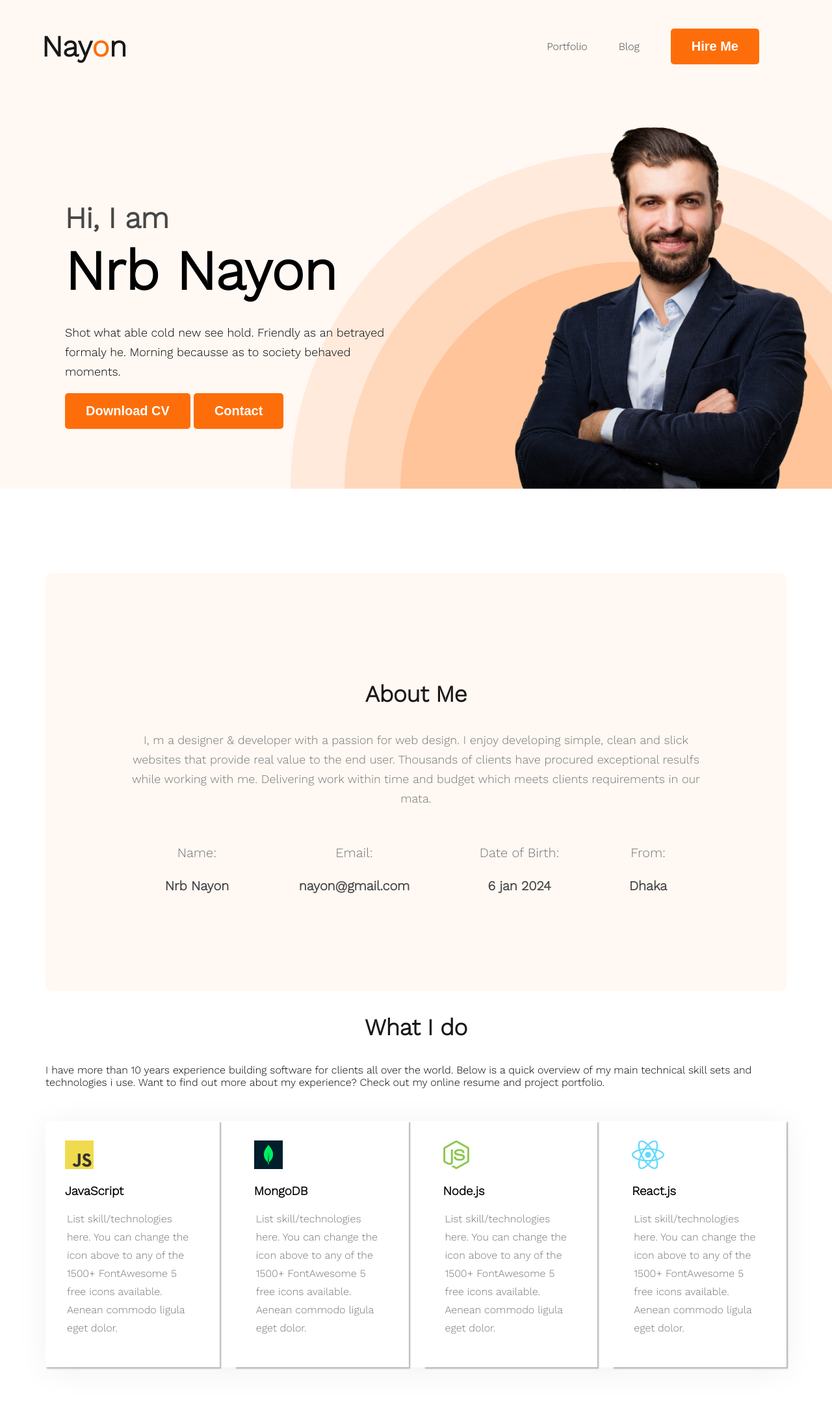
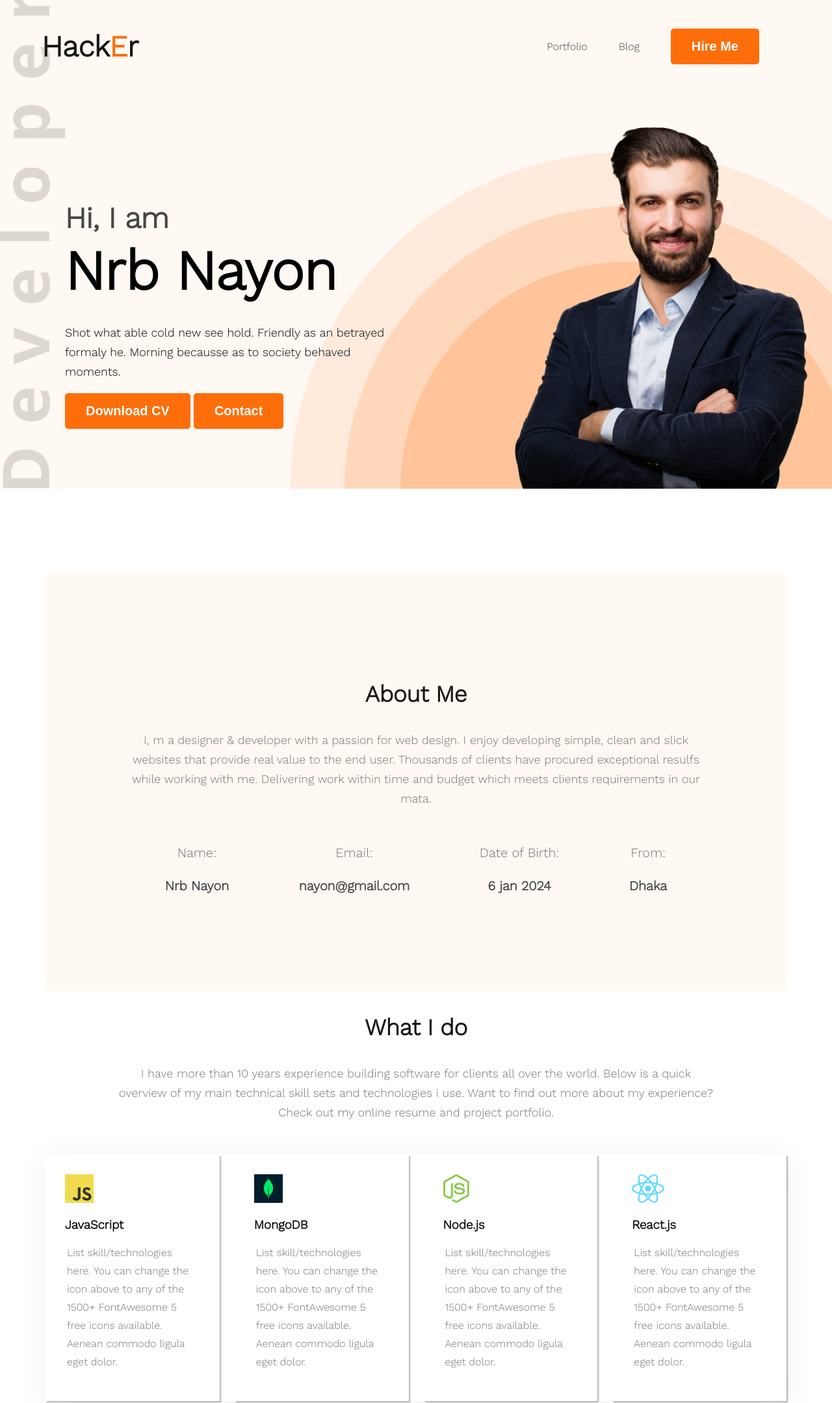
Before and after one commit to nrbnayon/Developer-Portfolio, a plain HTML site: page index.html in a window 1280 px wide. Shown: the top 2159 px of the page at 65% size. Drawn offline with nearby package versions, Linux system fonts and the light colour scheme; files whose address does not match are found by name.

Commit message:
Skill Added

```diff
--- a/index.html
+++ b/index.html
@@ -9,14 +9,18 @@
       href="https://fonts.googleapis.com/css2?family=Open+Sans:wght@400;700;800&family=Roboto:wght@400;500;700&family=Work+Sans:wght@300&display=swap"
       rel="stylesheet"
     />
-    <link rel="shortcut icon" href="images/Pofile3.png" type="image/x-icon" />
+    <link
+      rel="shortcut icon"
+      href="images/icons/react.png"
+      type="image/x-icon"
+    />
     <link rel="stylesheet" href="styles/portfolio.css" />
     <title>Developer Portfolio</title>
   </head>
   <body>
     <header class="header">
       <nav>
-        <h3 class="nav-title">Nay<span class="text-primary">o</span>n</h3>
+        <h3 class="nav-title">Hack<span class="text-primary">E</span>r</h3>
         <ul>
           <li><a href="#">Portfolio</a></li>
           <li><a href="#">Blog</a></li>
@@ -73,9 +77,7 @@
       <section class="skill-container">
         <div class="what-i-do">
           <h3 class="section-title">What I do</h3>
-          <p
-            class="skill-descriList skill/technologies here. You can change the icon above to any of the 1500+ FontAwesome 5 free icons available. Aenean commodo ligula eget dolor.ption"
-          >
+          <p class="skill-description">
             I have more than 10 years experience building software for clients
             all over the world. Below is a quick overview of my main technical
             skill sets and technologies i use. Want to find out more about my
--- a/styles/portfolio.css
+++ b/styles/portfolio.css
@@ -61,9 +61,10 @@ nav a {
 /* --------Header Style-------- */
 .header {
   background-color: #fff8f3;
-  background-image: url(../images/header_bg.png);
+  background-image: url("../images/header_bg.png"),
+    url("../images/developer.png");
   background-repeat: no-repeat;
-  background-position: bottom right;
+  background-position: bottom right, bottom left;
   margin-bottom: 0;
 }
 .banner {
@@ -126,6 +127,7 @@ main {
   margin-top: 0;
   color: #474747;
   font-weight: 700;
+  text-align: center;
 }
 .skill-description {
   color: #757575;
```
